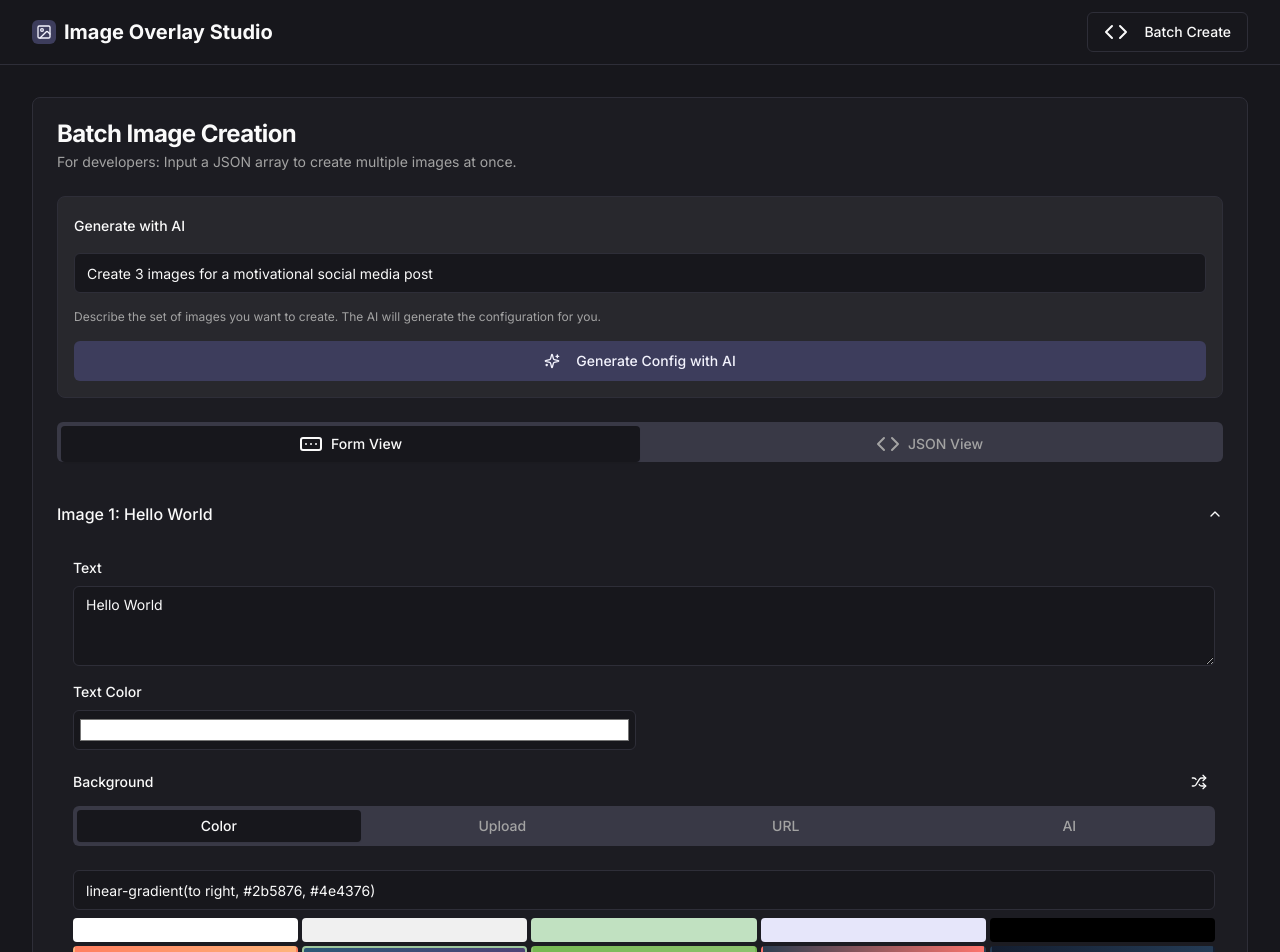
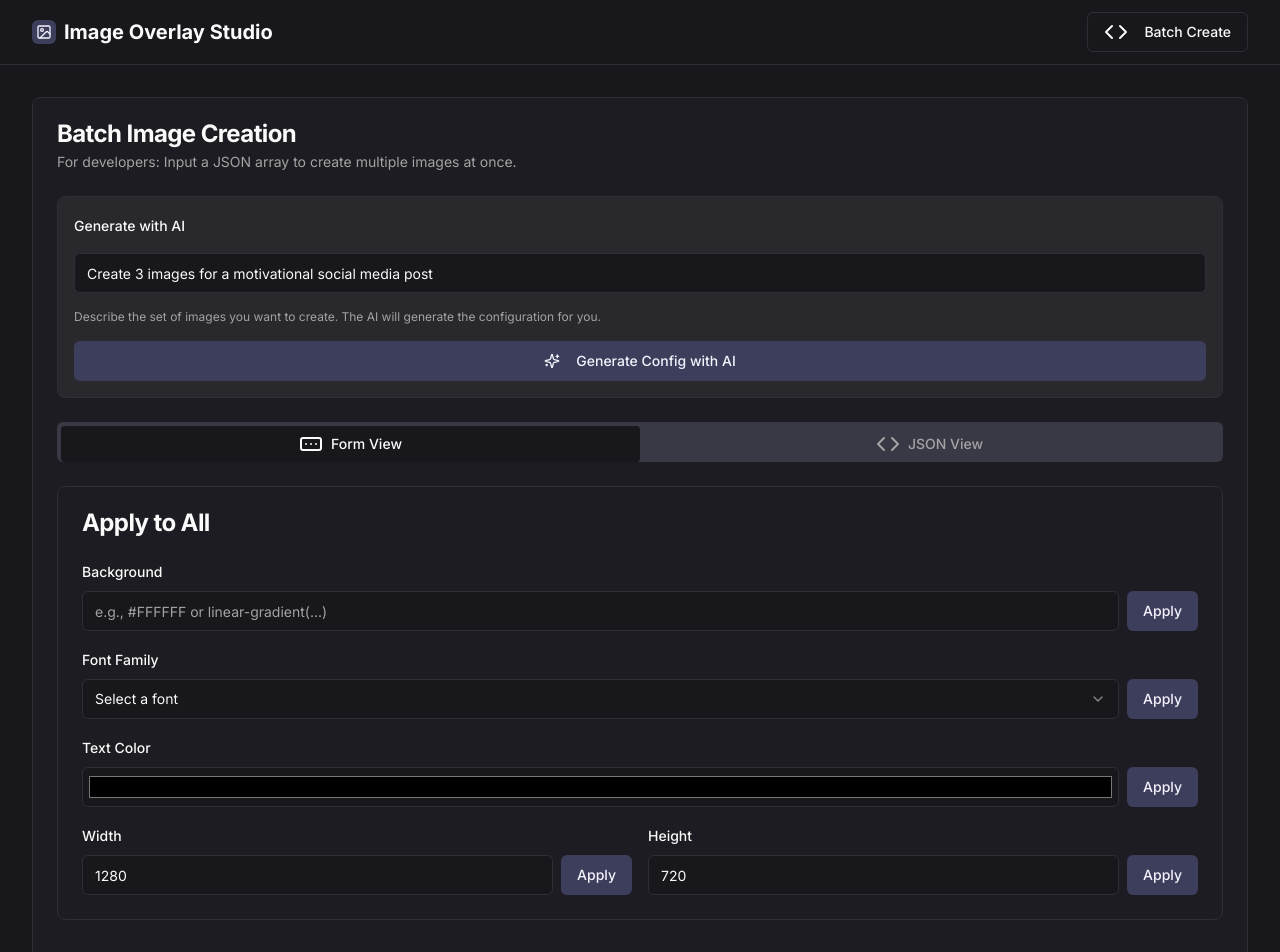
Before and after one commit to hami-r/image-overlay, a Next.js app: page /batch in a window 1280 px wide. Shown: the top 952 px of the page. Built offline with nearby package versions, Linux system fonts and the light colour scheme; what @genkit-ai/google-genai, genkit would draw is missing.

Commit message:
now there should be an option to apply same background to all images or

```diff
--- a/src/components/batch-editor.tsx
+++ b/src/components/batch-editor.tsx
@@ -4,7 +4,7 @@ import { useState, useEffect } from 'react';
 import { Textarea } from '@/components/ui/textarea';
 import { Button } from '@/components/ui/button';
 import { useToast } from '@/hooks/use-toast';
-import { Code, Bot, AlertTriangle, Sparkles, Trash2, PlusCircle, FormInput, Shuffle, Upload, Link } from 'lucide-react';
+import { Code, Bot, AlertTriangle, Sparkles, Trash2, PlusCircle, FormInput, Shuffle, Upload, Link, Copy } from 'lucide-react';
 import { Alert, AlertDescription, AlertTitle } from '@/components/ui/alert';
 import { Input } from '@/components/ui/input';
 import { Label } from '@/components/ui/label';
@@ -19,6 +19,7 @@ import { AlignLeft, AlignCenter, AlignRight } from 'lucide-react';
 import { generateBackgroundImage } from '@/ai/flows/generate-background-image';
 import { Switch } from './ui/switch';
 import { Slider } from './ui/slider';
+import { Card, CardContent, CardHeader, CardTitle } from './ui/card';
 
 const exampleJson = [
   {
@@ -275,6 +276,14 @@ export function BatchEditor() {
     const [jsonError, setJsonError] = useState<string | null>(null);
     const [aiPrompt, setAiPrompt] = useState('Create 3 images for a motivational social media post');
     const [generatingAiImageIndex, setGeneratingAiImageIndex] = useState<number | null>(null);
+
+    // State for "Apply to All"
+    const [globalBackground, setGlobalBackground] = useState('');
+    const [globalFontFamily, setGlobalFontFamily] = useState('');
+    const [globalWidth, setGlobalWidth] = useState(1280);
+    const [globalHeight, setGlobalHeight] = useState(720);
+    const [globalTextColor, setGlobalTextColor] = useState("#000000");
+
     const { toast } = useToast();
 
     useEffect(() => {
@@ -454,7 +463,10 @@ export function BatchEditor() {
             canvas.height = height;
 
             const drawBackground = new Promise<void>((resolve) => {
-                if (backgroundImage) {
+                // Clear canvas with a neutral color first
+                ctx.fillStyle = '#FFFFFF';
+                ctx.fillRect(0, 0, width, height);
+
                 const img = new Image();
                 img.crossOrigin = "anonymous";
                 img.onload = () => {
@@ -463,13 +475,7 @@ export function BatchEditor() {
                 };
                 img.onerror = () => {
                     console.error(`Failed to load background image for item ${index}: ${backgroundImage}`);
-                        // Fallback to solid color
-                        ctx.fillStyle = background || '#FFFFFF';
-                        ctx.fillRect(0, 0, width, height);
-                        resolve();
-                    };
-                    img.src = backgroundImage;
-                } else {
+                    // Draw color/gradient background if image fails
                      if (background.includes('gradient')) {
                          const colors = background.match(/#(?:[0-9a-fA-F]{3}){1,2}|rgb\(\s*\d+\s*,\s*\d+\s*,\s*\d+\s*\)|hsl\(\s*\d+\s*,\s*[\d.]+\%\s*,\s*[\d.]+\%\s*\)/g);
                         if(colors && colors.length >= 2) {
@@ -505,6 +511,12 @@ export function BatchEditor() {
                     }
                     ctx.fillRect(0, 0, width, height);
                     resolve();
+                };
+
+                if (backgroundImage) {
+                    img.src = backgroundImage;
+                } else {
+                    img.onerror(); // Trigger fallback if no image src
                 }
             });
 
@@ -714,6 +726,24 @@ export function BatchEditor() {
         handleConfigChange(index, 'background', newBackground);
     }
 
+    const handleApplyToAll = (field: string, value: any) => {
+        let newConfigs = configs.map(config => {
+            let newConfig = { ...config, [field]: value };
+            if (field === 'background' && value) {
+                delete newConfig.backgroundImage;
+            }
+            if (field === 'width' || field === 'height') {
+                 newConfig[field] = Number(value);
+            }
+            return newConfig;
+        });
+        setConfigs(newConfigs);
+        toast({
+            title: "Applied to All",
+            description: `Set ${field} for all ${configs.length} images.`,
+        });
+    }
+
     const renderPreview = (config: any, index: number) => {
          const {
             text = "Missing Text",
@@ -776,6 +806,56 @@ export function BatchEditor() {
 
     const renderForm = () => (
         <div className="space-y-4">
+             <Card>
+                <CardHeader>
+                    <CardTitle>Apply to All</CardTitle>
+                </CardHeader>
+                <CardContent className="space-y-4">
+                    <div className="space-y-2">
+                        <Label>Background</Label>
+                        <div className="flex gap-2">
+                            <Input value={globalBackground} onChange={e => setGlobalBackground(e.target.value)} placeholder="e.g., #FFFFFF or linear-gradient(...)"/>
+                            <Button onClick={() => handleApplyToAll('background', globalBackground)}>Apply</Button>
+                        </div>
+                    </div>
+                    <div className="space-y-2">
+                        <Label>Font Family</Label>
+                        <div className="flex gap-2">
+                            <Select value={globalFontFamily} onValueChange={setGlobalFontFamily}>
+                                <SelectTrigger><SelectValue placeholder="Select a font" /></SelectTrigger>
+                                <SelectContent>
+                                    {fontFamilies.map(f => <SelectItem key={f.name} value={f.family} style={{fontFamily: f.family}}>{f.name}</SelectItem>)}
+                                </SelectContent>
+                            </Select>
+                            <Button onClick={() => handleApplyToAll('fontFamily', globalFontFamily)}>Apply</Button>
+                        </div>
+                    </div>
+                     <div className="space-y-2">
+                        <Label>Text Color</Label>
+                        <div className="flex gap-2">
+                            <Input type="color" value={globalTextColor} onChange={e => setGlobalTextColor(e.target.value)} className="p-1 h-10"/>
+                            <Button onClick={() => handleApplyToAll('textColor', globalTextColor)}>Apply</Button>
+                        </div>
+                    </div>
+                    <div className="grid grid-cols-2 gap-4">
+                        <div className="space-y-2">
+                            <Label>Width</Label>
+                            <div className="flex gap-2">
+                                <Input type="number" value={globalWidth} onChange={e => setGlobalWidth(Number(e.target.value))}/>
+                                <Button onClick={() => handleApplyToAll('width', globalWidth)}>Apply</Button>
+                            </div>
+                        </div>
+                        <div className="space-y-2">
+                            <Label>Height</Label>
+                            <div className="flex gap-2">
+                                <Input type="number" value={globalHeight} onChange={e => setGlobalHeight(Number(e.target.value))}/>
+                                <Button onClick={() => handleApplyToAll('height', globalHeight)}>Apply</Button>
+                            </div>
+                        </div>
+                    </div>
+                </CardContent>
+            </Card>
+
             <Accordion type="multiple" defaultValue={['item-0']} className="w-full">
                 {configs.map((config, index) => (
                     <BatchItem
--- a/src/components/ui/card.tsx
+++ b/src/components/ui/card.tsx
@@ -30,10 +30,10 @@ const CardHeader = React.forwardRef<
 CardHeader.displayName = "CardHeader"
 
 const CardTitle = React.forwardRef<
-  HTMLDivElement,
-  React.HTMLAttributes<HTMLDivElement>
+  HTMLParagraphElement,
+  React.HTMLAttributes<HTMLHeadingElement>
 >(({ className, ...props }, ref) => (
-  <div
+  <h3
     ref={ref}
     className={cn(
       "text-2xl font-semibold leading-none tracking-tight",
@@ -44,11 +44,12 @@ const CardTitle = React.forwardRef<
 ))
 CardTitle.displayName = "CardTitle"
 
+
 const CardDescription = React.forwardRef<
-  HTMLDivElement,
-  React.HTMLAttributes<HTMLDivElement>
+  HTMLParagraphElement,
+  React.HTMLAttributes<HTMLParagraphElement>
 >(({ className, ...props }, ref) => (
-  <div
+  <p
     ref={ref}
     className={cn("text-sm text-muted-foreground", className)}
     {...props}
```
Lines whose indentation alone changed are shown as unchanged.
